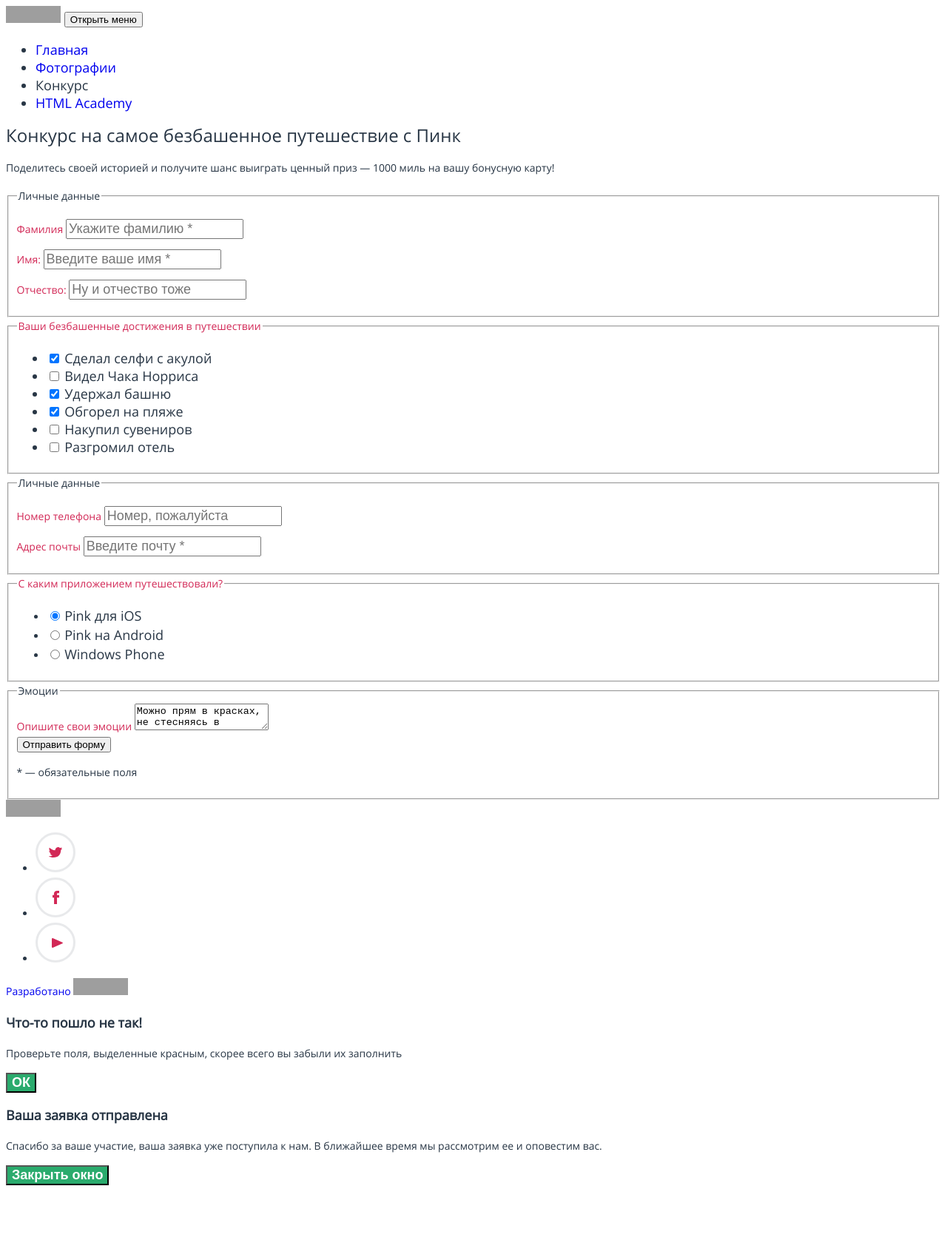
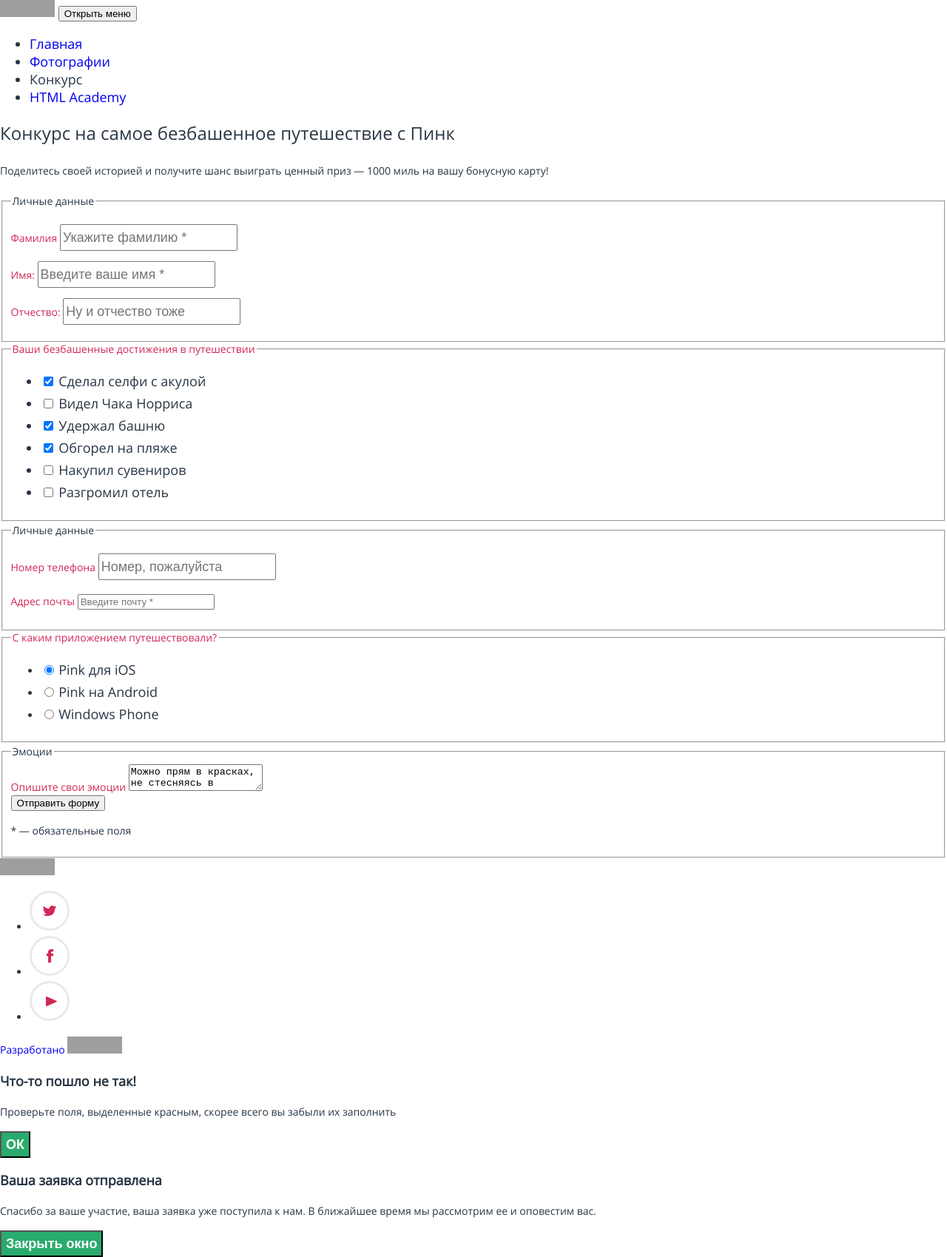
Before and after one commit to Hamlet0304/1712883-pink-23, a website: page source/form.html in a window 1280 px wide. Shown: the whole page at 74% size. Before the commit the page ends 1610 px from the top, so only its background shows below. Drawn offline with nearby package versions, Linux system fonts and the light colour scheme; files that its build step writes are made by us from their sources; grey boxes are pictures that could not be loaded; files whose address does not match are found by name.

Commit message:
изменения в Стилизации всех страниц

```diff
--- a/source/form.html
+++ b/source/form.html
@@ -35,58 +35,58 @@
 
 <section class="competition">
   <div class="competition__inner inner">
-    <h1 class="competition-slogan">Конкурс на самое безбашенное путешествие с Пинк</h1>
+    <h1 class="competition__slogan">Конкурс на самое безбашенное путешествие с Пинк</h1>
   </div>
 </section>
 
 <section class="information">
 
-    <p class="information-desc">Поделитесь своей историей и получите шанс выиграть ценный приз — 1000 миль на вашу бонусную карту!</p>
+    <p class="information__desc">Поделитесь своей историей и получите шанс выиграть ценный приз — 1000 миль на вашу бонусную карту!</p>
   <form class="form">
     <fieldset>
       <legend class="visually-hidden">Личные данные</legend>
       <p>
-        <label class="information-title" for="last-name">Фамилия</label>
-        <input class="information-member" required type="text" id="last-name" placeholder="Укажите фамилию *">
+        <label class="form__title" for="last-name">Фамилия</label>
+        <input class="form__member" required type="text" id="last-name" placeholder="Укажите фамилию *">
       </p>
 
       <p>
-        <label class="information-title" for="first-name">Имя:</label>
-        <input class="information-member" required type="text" id="first-name" placeholder="Введите ваше имя *">
+        <label class="form__title" for="first-name">Имя:</label>
+        <input class="form__member" required type="text" id="first-name" placeholder="Введите ваше имя *">
       </p>
 
       <p>
-        <label class="information-title" for="patronymic">Отчество:</label>
-        <input class="information-member" type="text" id="patronymic" placeholder="Ну и отчество тоже">
+        <label class="form__title" for="patronymic">Отчество:</label>
+        <input class="form__member" type="text" id="patronymic" placeholder="Ну и отчество тоже">
       </p>
     </fieldset>
 
     <fieldset>
-      <legend class="information-subtitle">Ваши безбашенные достижения в путешествии</legend>
+      <legend class="form__subtitle">Ваши безбашенные достижения в путешествии</legend>
         <ul>
-          <li class="information-achievement ">
+          <li class="form__achievement ">
             <input type="checkbox" id="selfie" name="achievement" checked>
-            <label for="selfie">Сделал селфи с акулой</label>
+            <label class="form__achievement__info" for="selfie">Сделал селфи с акулой</label>
           </li>
-          <li class="information-achievement ">
+          <li class="form__achievement ">
             <input type="checkbox" id="chack" name="achievement">
-            <label for="chack">Видел Чака Норриса</label>
+            <label class="form__achievement__info" for="chack">Видел Чака Норриса</label>
           </li>
-          <li class="information-achievement ">
+          <li class="form__achievement ">
             <input type="checkbox" id="tower" name="achievement" checked>
-            <label for="tower">Удержал башню</label>
+            <label class="form__achievement__info" for="tower">Удержал башню</label>
           </li>
-          <li class="information-achievement ">
+          <li class="form__achievement">
             <input type="checkbox" id="beach" name="achievement" checked>
-            <label for="beach">Обгорел на пляже</label>
+            <label class="form__achievement__info" for="beach">Обгорел на пляже</label>
           </li>
-          <li class="information-achievement ">
+          <li class="form__achievement">
             <input type="checkbox" id="gifts" name="achievement">
-            <label for="gifts">Накупил сувениров</label>
+            <label class="form__achievement__info" for="gifts">Накупил сувениров</label>
           </li>
-          <li class="information-achievement ">
+          <li class="form__achievement">
             <input type="checkbox" id="hotel" name="achievement">
-            <label for="hotel">Разгромил отель</label>
+            <label class="form__achievement__info" for="hotel">Разгромил отель</label>
           </li>
         </ul>
     </fieldset>
@@ -94,36 +94,36 @@
     <fieldset>
       <legend class="visually-hidden">Личные данные</legend>
         <p>
-        <label class="information-title" for="last-name">Номер телефона</label>
-        <input class="information-member" type="tel" id="last-name" placeholder="Номер, пожалуйста">
+        <label class="form__title" for="last-name">Номер телефона</label>
+        <input class="form__member" type="tel" id="last-name" placeholder="Номер, пожалуйста">
         </p>
         <p>
-        <label class="information-title" for="first-name">Адрес почты</label>
-        <input class="information-member" required type="email" id="first-name" placeholder="Введите почту *">
+        <label class="form__title" for="first-name">Адрес почты</label>
+        <input class="form__memberr" required type="email" id="first-name" placeholder="Введите почту *">
         </p>
     </fieldset>
 
     <fieldset>
-      <legend class="information-subtitle">С каким приложением путешествовали?</legend>
+      <legend class="form__subtitle">С каким приложением путешествовали?</legend>
         <ul>
           <li>
             <input type="radio" id="iOS" name="app" checked>
-            <label class="information-device" for="app">Pink для iOS</label>
+            <label class="form__device" for="app">Pink для iOS</label>
           </li>
           <li>
             <input type="radio" id="Android" name="app">
-            <label class="information-device" for="app">Pink на Android</label>
+            <label class="form__device" for="app">Pink на Android</label>
           </li>
           <li>
             <input type="radio" id="Windows" name="app">
-            <label class="information-device" for="app">Windows Phone</label>
+            <label class="form__device" for="app">Windows Phone</label>
           </li>
         </ul>
     </fieldset>
 
     <fieldset>
       <legend class="visually-hidden">Эмоции</legend>
-      <div  class="information-subtitle">
+      <div  class="form__subtitle">
       <label for="textarea">Опишите свои эмоции</label>
       <textarea>Можно прям в красках, не стесняясь в выражениях</textarea>
       </div>
@@ -182,17 +182,17 @@
 
     <section class="mistake">
       <div>
-          <p class="mistake-info">Что-то пошло не так!</p>
-          <p class="mistake-desc">Проверьте поля, выделенные красным, скорее всего вы забыли их заполнить</p>
-          <button class="mistake-button" class="close" type="reset">ОК</button>
+          <p class="mistake__info">Что-то пошло не так!</p>
+          <p class="mistake__desc">Проверьте поля, выделенные красным, скорее всего вы забыли их заполнить</p>
+          <button class="mistake__button" class="close" type="reset">ОК</button>
       </div>
     </section>
 
-    <section class="submission-completed">
+    <section class="submission__completed">
       <div>
-        <p class="submission-completed-info">Ваша заявка отправлена</p>
-        <p class="submission-completed-desc">Спасибо за ваше участие, ваша заявка уже поступила к нам. В ближайшее время мы рассмотрим ее и оповестим вас.</p>
-        <button class="submission-completed-button" class="close" type="submit">Закрыть окно</button>
+        <p class="submission__completed__info">Ваша заявка отправлена</p>
+        <p class="submission__completed__desc">Спасибо за ваше участие, ваша заявка уже поступила к нам. В ближайшее время мы рассмотрим ее и оповестим вас.</p>
+        <button class="submission__completed__button" class="close" type="submit">Закрыть окно</button>
       </div>
     </section>
 
--- a/source/sass/base.scss
+++ b/source/sass/base.scss
@@ -9,6 +9,8 @@
   font-size: $font-size-s;
   line-height: 24px;
   color: $text-color;
+  margin: 0;
+  padding: 0;
 }
 
 img {
--- a/source/sass/blocks/advantages.scss
+++ b/source/sass/blocks/advantages.scss
@@ -3,14 +3,16 @@
   padding: 0;
 }
 
-.advantages-slogan {
+.advantages__slogan {
   font-size: $font-size-xl;
 }
 
 .advantages__title {
   font-size: $font-size-l;
+  line-height: $line-height-m;
 }
 
 .advantages__description {
   font-size: $font-size-s;
+  line-height: $line-height-m;
 }
--- a/source/sass/blocks/competition.scss
+++ b/source/sass/blocks/competition.scss
@@ -3,7 +3,8 @@
   padding: 0;
 }
 
-.competition-slogan {
+.competition__slogan {
   font-size: $font-size-xl;
   font-weight: 300;
+  line-height: $line-height-xxxl;
 }
--- /dev/null
+++ b/source/sass/blocks/form.scss
@@ -0,0 +1,30 @@
+.form__title {
+  font-size: $font-size-s;
+  color: $pink;
+  line-height: $line-height-xl;
+}
+
+.form__member {
+  font-size: $font-size-l;
+  line-height: $line-height-xl;
+}
+
+.form__subtitle {
+  font-size: $font-size-s;
+  color: $pink;
+  line-height: $line-height-s;
+}
+
+.form__achievement {
+  font-size: $font-size-l;
+}
+
+.form__device {
+  font-size: $font-size-l;
+  line-height: $line-height-xl;
+}
+
+.form__achievement__info {
+  font-size: $font-size-l;
+  line-height: $line-height-xl;
+}
--- a/source/sass/blocks/information.scss
+++ b/source/sass/blocks/information.scss
@@ -3,28 +3,7 @@
   padding: 0;
 }
 
-.information-desc {
+.information__desc {
   font-size: $font-size-s;
+  line-height: $line-height-xl;
 }
-
-.information-title {
-  font-size: $font-size-s;
-  color: $pink;
-}
-
-.information-member {
-  font-size: $font-size-l;
-}
-
-.information-subtitle {
-  font-size: $font-size-s;
-  color: $pink;
-}
-
-.information-achievement {
-  font-size: $font-size-l;
-}
-
-.information-device {
-  font-size: $font-size-l;
-}
--- a/source/sass/blocks/mistake.scss
+++ b/source/sass/blocks/mistake.scss
@@ -3,18 +3,21 @@
   padding: 0;
 }
 
-.mistake-info {
+.mistake__info {
   font-size: $font-size-l;
   font-weight: bold;
+  line-height: $line-height-m;
 }
 
-.mistake-desc {
+.mistake__desc {
   font-size: $font-size-s;
+  line-height: $line-height-m;
 }
 
-.mistake-button {
+.mistake__button {
   font-size: $font-size-l;
   font-weight: bold;
   color: $white;
   background-color: $green;
+  line-height: $line-height-xl;
 }
--- a/source/sass/blocks/price.scss
+++ b/source/sass/blocks/price.scss
@@ -3,11 +3,13 @@
   padding: 0;
 }
 
-.price-option {
+.price__option {
   font-size: $font-size-m;
   font-weight: normal;
+  line-height: $line-height-xl;
 }
 
-.price-criterion {
+.price__criterion {
   font-size: $font-size-s;
+  line-height: $line-height-xl;
 }
--- a/source/sass/blocks/submission-completed.scss
+++ b/source/sass/blocks/submission-completed.scss
@@ -3,18 +3,21 @@
   padding: 0;
 }
 
-.submission-completed-info {
+.submission__completed__info {
   font-size: $font-size-l;
   font-weight: bold;
+  line-height: $line-height-m;
 }
 
-.submission-completed-desc {
+.submission__completed__desc {
   font-size: $font-size-s;
+  line-height: $line-height-m;
 }
 
-.submission-completed-button {
+.submission__completed__button {
   font-size: $font-size-l;
   font-weight: bold;
   color: $white;
   background-color: $green;
+  line-height: $line-height-xl;
 }
--- a/source/sass/style.scss
+++ b/source/sass/style.scss
@@ -11,4 +11,5 @@
 @import "./blocks/information.scss";
 @import "./blocks/mistake.scss";
 @import "./blocks/submission-completed.scss";
+@import "./blocks/form.scss";
 @import "./blocks/footer.scss";
--- a/source/sass/variables.scss
+++ b/source/sass/variables.scss
@@ -11,3 +11,9 @@
 $font-size-m: 16px;
 $font-size-l: 18px;
 $font-size-xl: 24px;
+$line-height-s: 18px;
+$line-height-m: 24px;
+$line-height-l: 25px;
+$line-height-xl: 30px;
+$line-height-xxl: 32px;
+$line-height-xxxl: 33px;
```
Also changed, not shown: source/index.html (+22 -25 lines), source/sass/blocks/app.scss (+8 -1 lines), source/sass/blocks/connection.scss (+13 -10 lines), source/sass/blocks/reviews.scss (+7 -0 lines).
